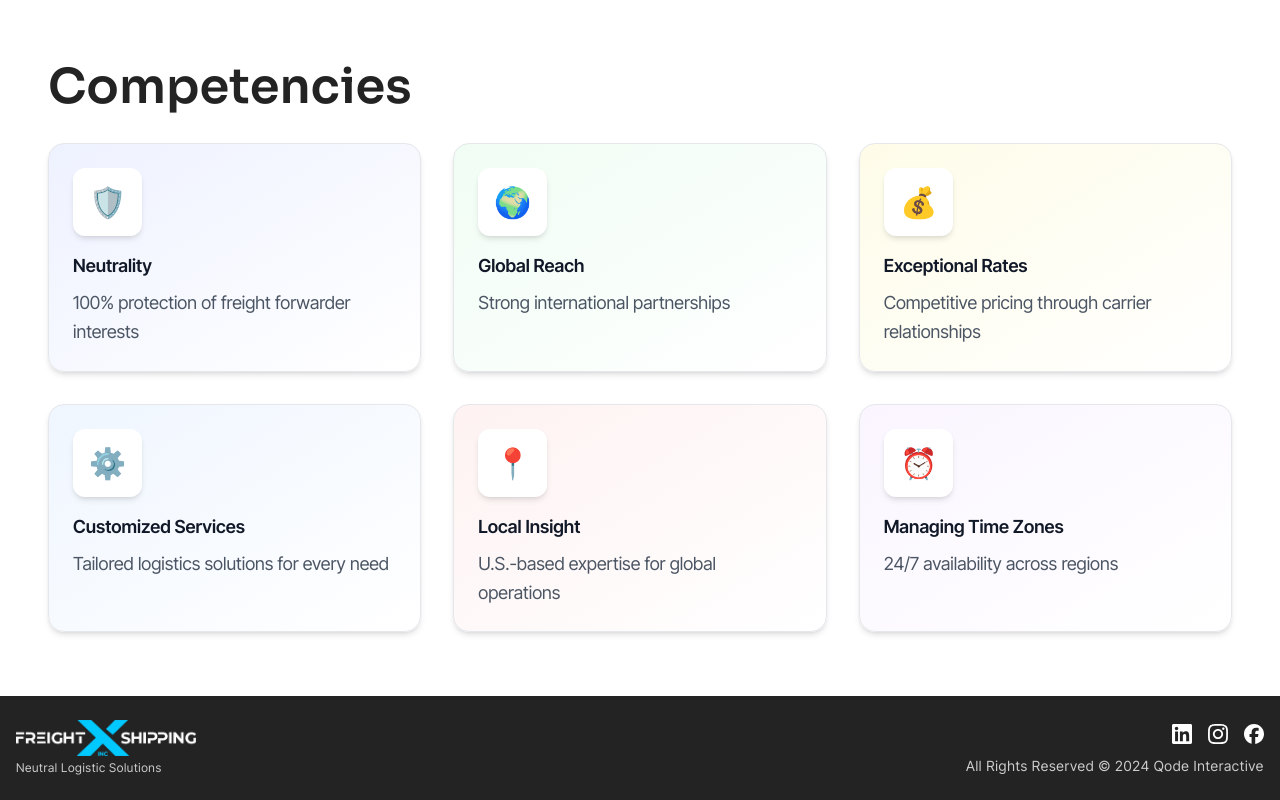
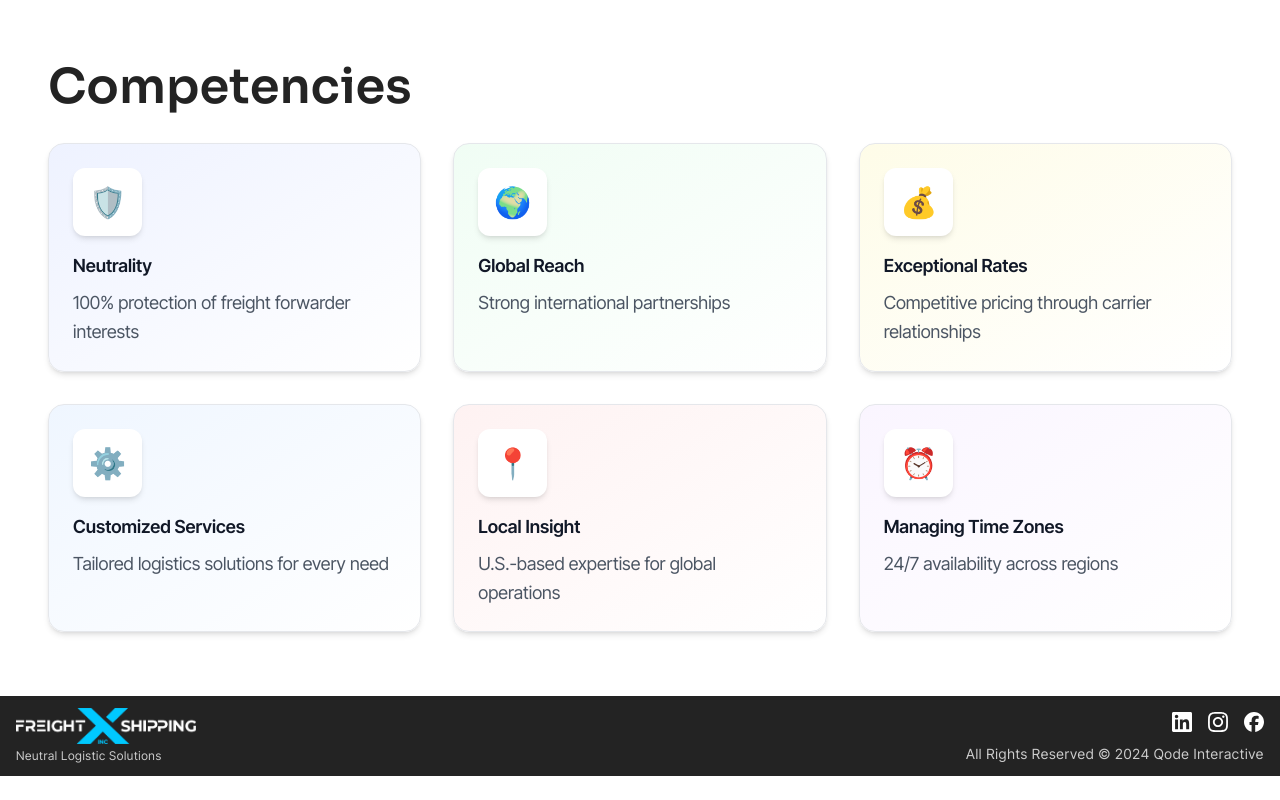
Before and after one commit to chandanac-123/Freightx, a Next.js app: page /about in a window 1280 px wide. Shown: the part 1253-2053 px from the top of the page. After the commit the page ends 2029 px from the top, so only its background shows below. Built offline with nearby package versions, Linux system fonts and the light colour scheme.

Commit message:
footer setup

```diff
--- a/src/components/footer/footer.js
+++ b/src/components/footer/footer.js
@@ -4,7 +4,7 @@ import Image from "next/image";
 
 export default function Footer() {
   return (
-    <footer className="bg-text-primary px-4 py-6">
+    <footer className="bg-text-primary px-4 py-3">
       <div className="flex flex-col md:flex-row items-center md:items-end justify-between gap-6">
 
         {/* Logo Section */}
--- a/src/enum/external_links.js
+++ b/src/enum/external_links.js
@@ -1,7 +1,7 @@
 import { images } from "@/utility/images";
 
 export const external_links = [
-  { id: 1, src: images.linkdin_icon, link: "#", title: "Linkdin Icon" },
-  { id: 2, src: images.instagram_icon, link: "#", title: "Instagram Icon" },
-  { id: 3, src: images.facebook_icon, link: "#", title: "Facebook Icon" },
+  { id: 1, src: images.linkdin_icon, link: "https://www.linkedin.com/company/freight-x-shipping/", title: "Linkdin Icon" },
+  { id: 2, src: images.instagram_icon, link: "https://www.instagram.com/freightxshippinginc?igsh=ZmFibjNra2J3Y3Fn&utm_source=qr", title: "Instagram Icon" },
+  { id: 3, src: images.facebook_icon, link: "https://www.facebook.com/share/1Cc8GgNben/?mibextid=wwXIfr", title: "Facebook Icon" },
 ];
```
